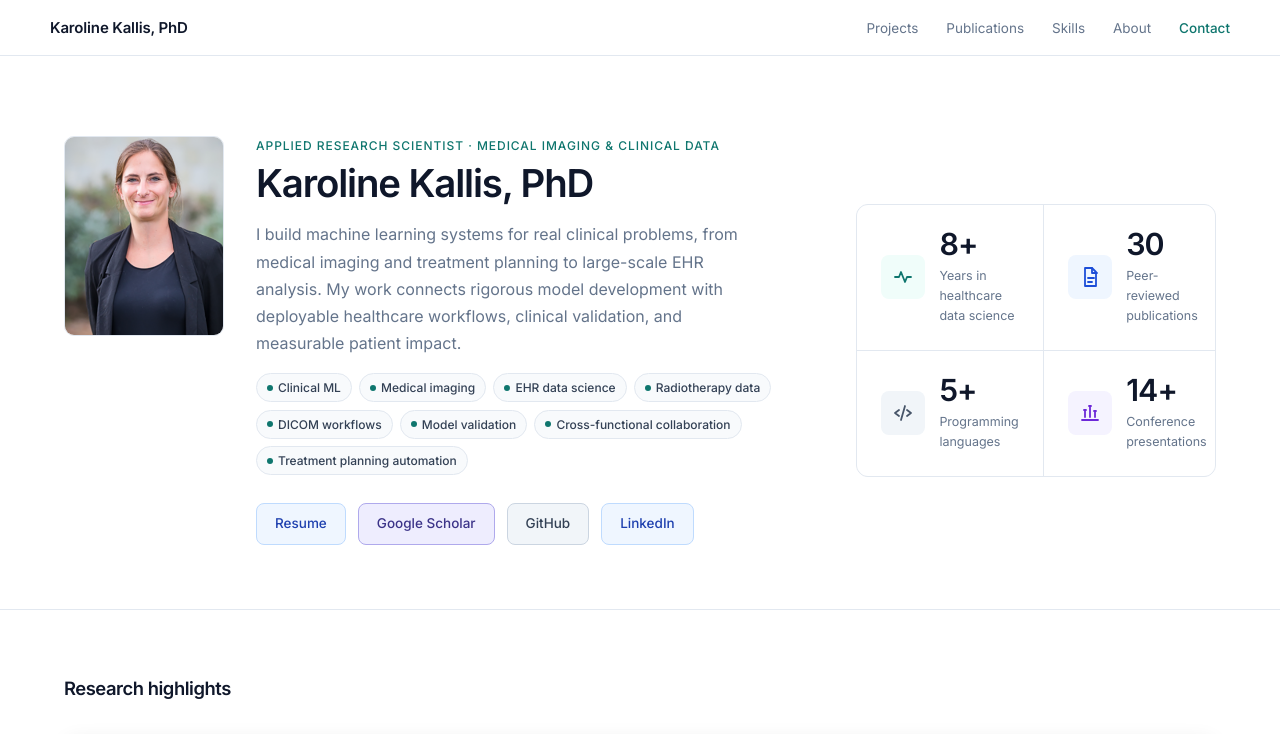
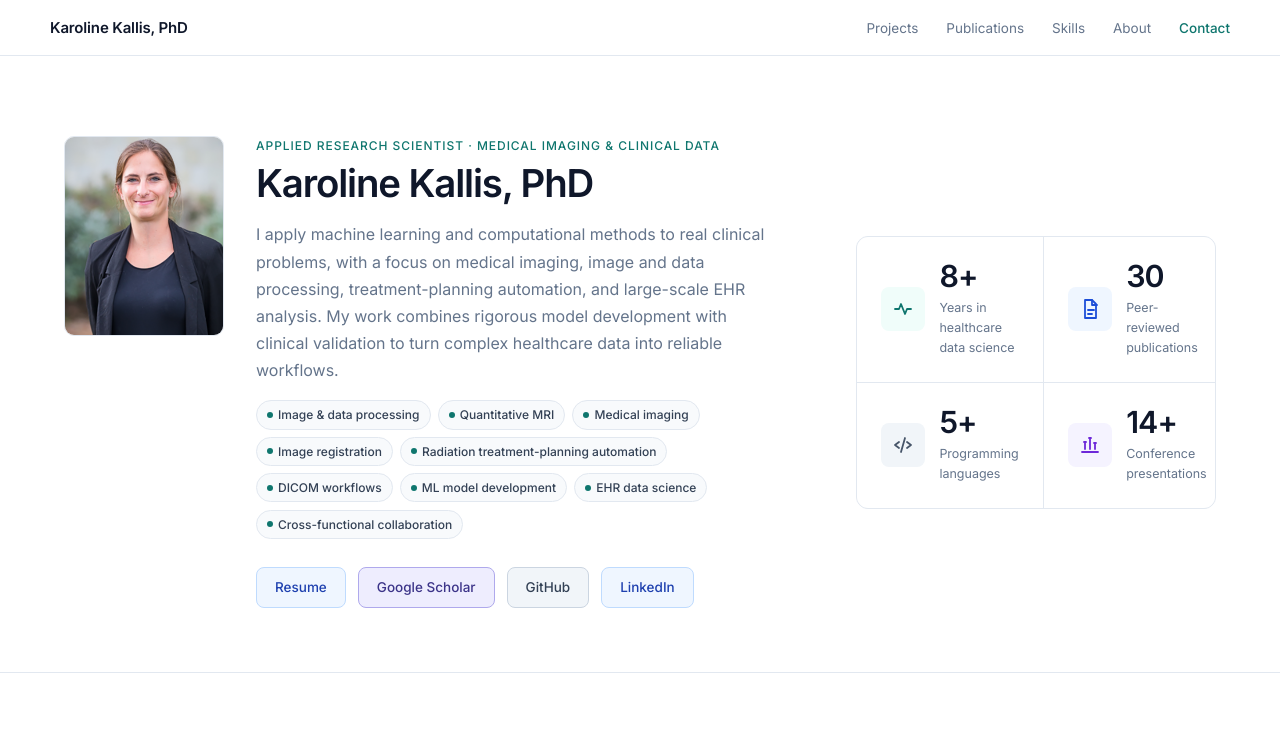
Before and after one commit to karokallis/karokallis.github.io, a plain HTML site: page index.html in a window 1280 px wide. Shown: the top 734 px of the page. Drawn offline with Linux system fonts and the light colour scheme.

Commit message:
Emphasize medical imaging in portfolio hero

```diff
--- a/index.html
+++ b/index.html
@@ -765,17 +765,18 @@
       <p class="hero-label" style="margin-bottom:6px;">Applied Research Scientist · Medical Imaging & Clinical Data</p>
       <h1 class="hero-name">Karoline Kallis, PhD</h1>
       <p class="hero-statement">
-        I build machine learning systems for real clinical problems, from medical imaging and treatment planning to large-scale EHR analysis. My work connects rigorous model development with deployable healthcare workflows, clinical validation, and measurable patient impact.
+        I apply machine learning and computational methods to real clinical problems, with a focus on medical imaging, image and data processing, treatment-planning automation, and large-scale EHR analysis. My work combines rigorous model development with clinical validation to turn complex healthcare data into reliable workflows.
       </p>
       <div class="hero-impact" aria-label="Research focus areas">
-        <span class="impact-chip">Clinical ML</span>
+        <span class="impact-chip">Image &amp; data processing</span>
+        <span class="impact-chip">Quantitative MRI</span>
         <span class="impact-chip">Medical imaging</span>
+        <span class="impact-chip">Image registration</span>
+        <span class="impact-chip">Radiation treatment-planning automation</span>
+        <span class="impact-chip">DICOM workflows</span>
+        <span class="impact-chip">ML model development</span>
         <span class="impact-chip">EHR data science</span>
-        <span class="impact-chip">Radiotherapy data</span>
-        <span class="impact-chip">DICOM workflows</span>
-        <span class="impact-chip">Model validation</span>
         <span class="impact-chip">Cross-functional collaboration</span>
-        <span class="impact-chip">Treatment planning automation</span>
       </div>
       <div class="hero-btns">
         <a class="btn btn-cv" href="CV_Karoline_Kallis.pdf" download>Resume</a>
@@ -1404,7 +1405,7 @@
   <div class="about-grid">
     <div class="about-text-wrap">
       <p class="about-text">
-        My path into healthcare data science started in radiation oncology, a field that drew me in because it brings together physics, imaging, biology, treatment planning, and patient care to solve highly applied clinical problems. I grew up in Germany and completed my higher education there, including a PhD in Medical Physics, before moving to the United States for postdoctoral research at UC San Diego.
+        My path into healthcare data science started in radiation oncology, a field that drew me in because it brings together physics, imaging, biology, treatment planning, and patient care to solve highly applied clinical problems. I grew up in Germany and completed my higher education there, including an MSc in Medical Engineering with a specialization in medical image and data processing and a PhD in Medical Physics, before moving to the United States for postdoctoral research at UC San Diego. During my master's training, I developed a strong foundation in medical image and data processing, which has continued through my later work in quantitative MRI, image registration, and clinical imaging workflows.
       </p>
       <p class="about-text">
         Since then, my work has expanded from radiation treatment planning and quantitative imaging to large-scale EHR-based research. Today, I work on multi-institutional phenotyping and prediction models using real-world clinical data across the UC Health system. Across these projects, I have been most motivated by the same goal: turning complex healthcare data into useful tools and insights that can support clinical decision-making.
```
